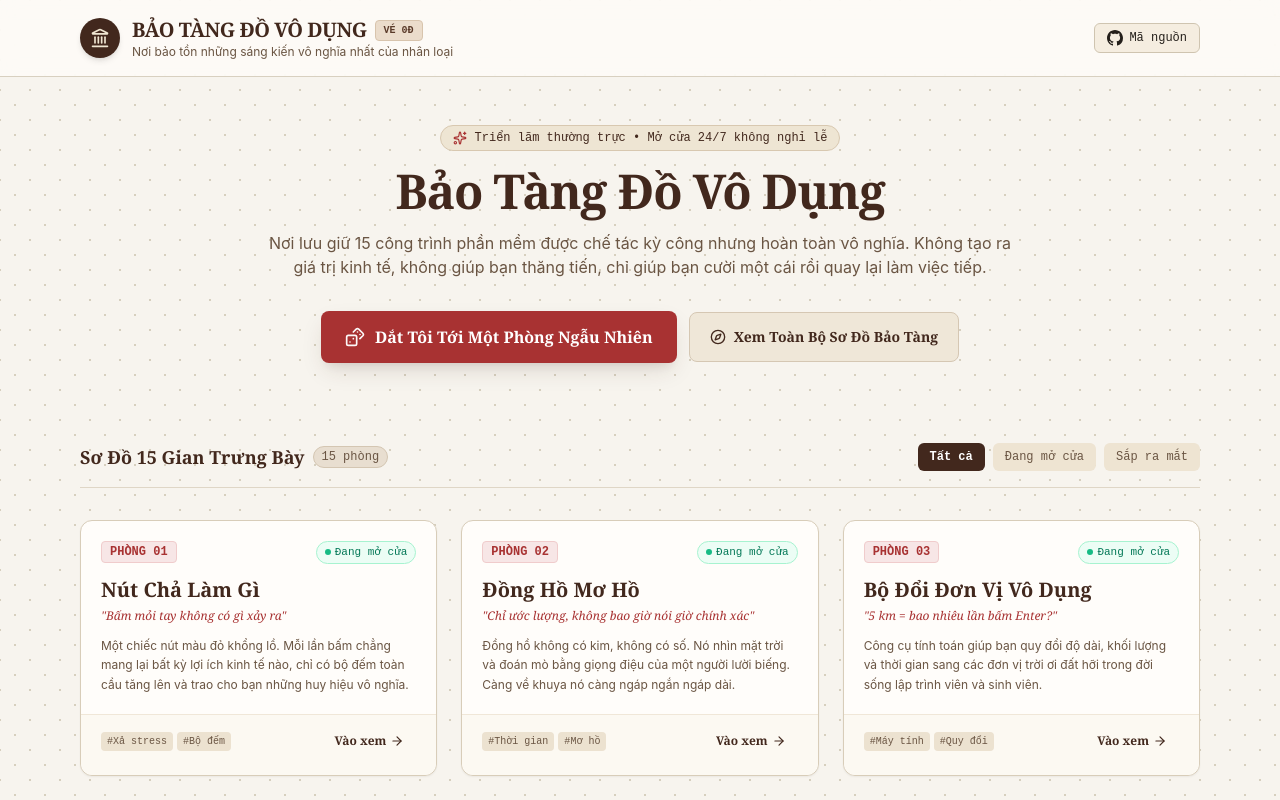
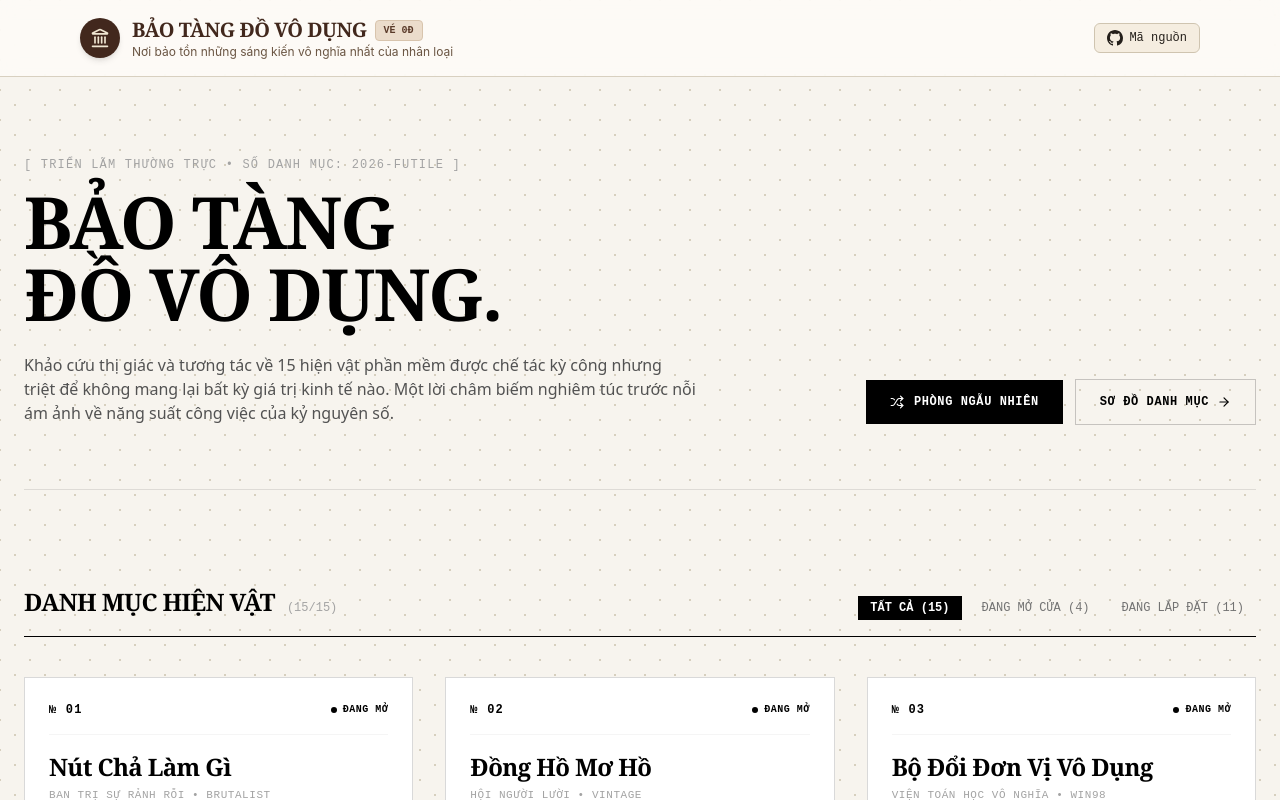
Before and after one commit to pie-12/useless-museum, a Next.js app: page / in a window 1280 px wide. Shown: the top 800 px of the page. Built offline with nearby package versions, Linux system fonts and the light colour scheme.

Commit message:
feat(ui): redesign museum lobby to minimalist high-end art gallery aesthetic

```diff
--- a/src/app/page.tsx
+++ b/src/app/page.tsx
@@ -4,14 +4,12 @@ import { useState } from "react";
 import Link from "next/link";
 import { useRouter } from "next/navigation";
 import { MUSEUM_ROOMS } from "@/config/rooms.config";
-import { Sparkles, Compass, DoorOpen, Hammer, Tag, ArrowRight, Dices } from "lucide-react";
+import { ArrowUpRight, ArrowRight, Shuffle } from "lucide-react";
 
-export default function MuseumLobby() {
+export default function EditorialMuseumLobby() {
   const router = useRouter();
-  const [filterCategory, setFilterCategory] = useState<string>("all");
   const [filterStatus, setFilterStatus] = useState<string>("all");
 
-  // Xử lý nút dịch chuyển ngẫu nhiên
   const handleRandomRoom = () => {
     const openRooms = MUSEUM_ROOMS.filter((r) => r.status === "open");
     if (openRooms.length === 0) return;
@@ -21,178 +19,169 @@ export default function MuseumLobby() {
   };
 
   const filteredRooms = MUSEUM_ROOMS.filter((room) => {
-    if (filterCategory !== "all" && room.category !== filterCategory) return false;
     if (filterStatus === "open" && room.status !== "open") return false;
     if (filterStatus === "coming-soon" && room.status === "open") return false;
     return true;
   });
 
   return (
-    <div className="max-w-6xl mx-auto px-4 py-8 sm:py-12">
-      {/* Tiền sảnh / Hero Section */}
-      <section className="text-center max-w-3xl mx-auto mb-12 sm:mb-16">
-        <div className="inline-flex items-center gap-2 px-3 py-1 rounded-full bg-[#eee5d3] border border-[#d8c8b0] text-xs font-mono text-museum-wood mb-4">
-          <Sparkles className="w-3.5 h-3.5 text-museum-stamp" />
-          <span>Triển lãm thường trực • Mở cửa 24/7 không nghỉ lễ</span>
+    <div className="max-w-7xl mx-auto px-4 sm:px-6 py-12 sm:py-20">
+      {/* Hero Exhibition Header */}
+      <section className="mb-16 sm:mb-24 border-b border-black/10 pb-12 sm:pb-16">
+        <div className="flex flex-col lg:flex-row lg:items-end justify-between gap-8">
+          <div className="max-w-3xl">
+            <p className="font-mono text-xs uppercase tracking-widest text-neutral-400 mb-3">
+              [ TRIỂN LÃM THƯỜNG TRỰC • SỐ DANH MỤC: 2026-FUTILE ]
+            </p>
+            <h1 className="font-serif font-black text-4xl sm:text-6xl lg:text-7xl tracking-tight text-black leading-[1.05] uppercase">
+              Bảo Tàng <br />
+              Đồ Vô Dụng.
+            </h1>
+            <p className="mt-6 text-neutral-600 text-sm sm:text-base leading-relaxed max-w-2xl font-sans">
+              Khảo cứu thị giác và tương tác về 15 hiện vật phần mềm được chế tác kỳ công nhưng triệt để không mang lại bất kỳ giá trị kinh tế nào.
+              Một lời châm biếm nghiêm túc trước nỗi ám ảnh về năng suất công việc của kỷ nguyên số.
+            </p>
           </div>
 
-        <h1 className="font-serif font-black text-3xl sm:text-5xl tracking-tight text-museum-wood leading-tight mb-4">
-          Bảo Tàng Đồ Vô Dụng
-        </h1>
-
-        <p className="text-museum-sepia text-sm sm:text-base leading-relaxed mb-8">
-          Nơi lưu giữ 15 công trình phần mềm được chế tác kỳ công nhưng hoàn toàn vô nghĩa.
-          Không tạo ra giá trị kinh tế, không giúp bạn thăng tiến, chỉ giúp bạn cười một cái rồi quay lại làm việc tiếp.
-        </p>
-
-        {/* Nút bấm chủ đạo: Dắt tôi đến phòng ngẫu nhiên */}
-        <div className="flex flex-col sm:flex-row items-center justify-center gap-3">
+          {/* Quick Actions */}
+          <div className="flex flex-col sm:flex-row items-stretch sm:items-center gap-3">
             <button
               onClick={handleRandomRoom}
-            className="w-full sm:w-auto px-6 py-3.5 rounded-lg bg-museum-stamp hover:bg-[#8f2727] text-white font-serif font-bold text-base flex items-center justify-center gap-2.5 shadow-ticket transition-all hover:scale-105 active:scale-95"
+              className="px-6 py-3.5 bg-black text-white hover:bg-neutral-800 text-xs font-mono uppercase tracking-wider font-semibold flex items-center justify-center gap-2.5 transition-all group"
             >
-            <Dices className="w-5 h-5 animate-pulse" />
-            <span>Dắt Tôi Tới Một Phòng Ngẫu Nhiên</span>
+              <Shuffle className="w-3.5 h-3.5 group-hover:rotate-180 transition-transform duration-500" />
+              <span>Phòng Ngẫu Nhiên</span>
             </button>
-
             <a
-            href="#room-list"
-            className="w-full sm:w-auto px-5 py-3.5 rounded-lg bg-[#efe7d8] hover:bg-[#e4dac7] text-museum-wood border border-[#d5c7b3] font-serif text-sm font-semibold flex items-center justify-center gap-2 transition-colors"
+              href="#exhibits"
+              className="px-6 py-3.5 border border-black/20 hover:border-black text-black text-xs font-mono uppercase tracking-wider font-semibold flex items-center justify-center gap-2 transition-colors"
             >
-            <Compass className="w-4 h-4" />
-            <span>Xem Toàn Bộ Sơ Đồ Bảo Tàng</span>
+              <span>Sơ Đồ Danh Mục</span>
+              <ArrowRight className="w-3.5 h-3.5" />
             </a>
+          </div>
         </div>
       </section>
 
-      {/* Thanh bộ lọc danh mục */}
-      <div id="room-list" className="pt-4 mb-8">
-        <div className="flex flex-wrap items-center justify-between gap-4 pb-4 border-b border-[#dfd6c6]">
-          <div className="flex items-center gap-2">
-            <span className="font-serif font-bold text-museum-wood text-lg">
-              Sơ Đồ 15 Gian Trưng Bày
-            </span>
-            <span className="text-xs font-mono bg-[#e8ded0] text-museum-sepia px-2 py-0.5 rounded-full border border-[#d4c6b2]">
-              {filteredRooms.length} phòng
+      {/* Exhibition Grid Controls */}
+      <div id="exhibits" className="mb-10 flex flex-wrap items-baseline justify-between gap-4 border-b border-black pb-4">
+        <div className="flex items-baseline gap-3">
+          <h2 className="font-serif font-black text-2xl text-black uppercase tracking-tight">
+            Danh Mục Hiện Vật
+          </h2>
+          <span className="font-mono text-xs text-neutral-400">
+            ({filteredRooms.length}/15)
           </span>
         </div>
 
+        {/* Filter Tabs */}
         <div className="flex items-center gap-2 text-xs font-mono">
           <button
             onClick={() => setFilterStatus("all")}
-              className={`px-3 py-1.5 rounded-md transition-colors ${
+            className={`px-3 py-1 transition-colors ${
               filterStatus === "all"
-                  ? "bg-museum-wood text-white font-bold"
-                  : "bg-[#eee4d2] text-museum-sepia hover:bg-[#e3d7c3]"
+                ? "bg-black text-white font-bold"
+                : "text-neutral-500 hover:text-black"
             }`}
           >
-              Tất cả
+            TẤT CẢ ({MUSEUM_ROOMS.length})
           </button>
           <button
             onClick={() => setFilterStatus("open")}
-              className={`px-3 py-1.5 rounded-md transition-colors ${
+            className={`px-3 py-1 transition-colors ${
               filterStatus === "open"
-                  ? "bg-emerald-800 text-white font-bold"
-                  : "bg-[#eee4d2] text-museum-sepia hover:bg-[#e3d7c3]"
+                ? "bg-black text-white font-bold"
+                : "text-neutral-500 hover:text-black"
             }`}
           >
-              Đang mở cửa
+            ĐANG MỞ CỬA ({MUSEUM_ROOMS.filter((r) => r.status === "open").length})
           </button>
           <button
             onClick={() => setFilterStatus("coming-soon")}
-              className={`px-3 py-1.5 rounded-md transition-colors ${
+            className={`px-3 py-1 transition-colors ${
               filterStatus === "coming-soon"
-                  ? "bg-amber-800 text-white font-bold"
-                  : "bg-[#eee4d2] text-museum-sepia hover:bg-[#e3d7c3]"
+                ? "bg-black text-white font-bold"
+                : "text-neutral-500 hover:text-black"
             }`}
           >
-              Sắp ra mắt
+            ĐANG LẮP ĐẶT ({MUSEUM_ROOMS.filter((r) => r.status !== "open").length})
           </button>
         </div>
       </div>
-      </div>
 
-      {/* Lưới các phòng triển lãm */}
-      <div className="grid grid-cols-1 md:grid-cols-2 lg:grid-cols-3 gap-6">
+      {/* Minimalist Gallery Placards Grid */}
+      <div className="grid grid-cols-1 md:grid-cols-2 lg:grid-cols-3 gap-8">
         {filteredRooms.map((room) => {
           const isOpen = room.status === "open";
 
           return (
-            <div
+            <article
               key={room.id}
-              className={`relative flex flex-col justify-between rounded-xl border transition-all duration-300 ${
+              className={`group flex flex-col justify-between p-6 border transition-all duration-300 relative ${
                 isOpen
-                  ? "bg-[#fffdfa] border-[#d8cdb9] shadow-sm hover:shadow-ticket hover:-translate-y-1 hover:border-[#bfae95]"
-                  : "bg-[#f5ede2]/60 border-[#ded3c2] opacity-80"
+                  ? "border-black/15 hover:border-black bg-white"
+                  : "border-dashed border-neutral-300 bg-neutral-50/50 opacity-70"
               }`}
             >
-              {/* Header của thẻ phòng */}
-              <div className="p-5 pb-3">
-                <div className="flex items-center justify-between gap-2 mb-3">
-                  <span className="font-mono text-xs font-bold text-museum-stamp px-2 py-0.5 rounded bg-[#f7e6e6] border border-[#f0cccc]">
-                    PHÒNG {room.roomNumber < 10 ? `0${room.roomNumber}` : room.roomNumber}
+              {/* Placard Meta Header */}
+              <div>
+                <div className="flex items-baseline justify-between font-mono text-xs pb-4 mb-4 border-b border-neutral-100">
+                  <span className="font-bold text-black tracking-widest">
+                    № {room.roomNumber < 10 ? `0${room.roomNumber}` : room.roomNumber}
                   </span>
-
-                  <span
-                    className={`text-[11px] font-mono px-2 py-0.5 rounded-full flex items-center gap-1 ${
-                      isOpen
-                        ? "bg-emerald-50 text-emerald-700 border border-emerald-200"
-                        : "bg-amber-50 text-amber-700 border border-amber-200"
-                    }`}
-                  >
+                  <span className="text-[10px] uppercase tracking-wider flex items-center gap-1.5">
                     {isOpen ? (
                       <>
-                        <span className="w-1.5 h-1.5 rounded-full bg-emerald-500 animate-pulse" />
-                        Đang mở cửa
+                        <span className="w-1.5 h-1.5 rounded-full bg-black" />
+                        <span className="text-black font-semibold">Đang mở</span>
                       </>
                     ) : (
                       <>
-                        <Hammer className="w-3 h-3" />
-                        Đang lắp đặt
+                        <span className="w-1.5 h-1.5 rounded-full bg-neutral-300" />
+                        <span className="text-neutral-400">Đang lưu kho</span>
                       </>
                     )}
                   </span>
                 </div>
 
-                <h3 className="font-serif font-black text-xl text-museum-wood mb-1">
+                {/* Exhibit Title */}
+                <h3 className="font-serif font-black text-2xl text-black tracking-tight mb-1 group-hover:underline">
                   {room.title}
                 </h3>
-                <p className="text-xs font-serif italic text-museum-stamp mb-3">
-                  "{room.subtitle}"
+
+                <p className="font-mono text-[11px] text-neutral-400 mb-4 uppercase tracking-wider">
+                  {room.author} • {room.styleTheme}
                 </p>
-                <p className="text-xs text-museum-sepia line-clamp-3 leading-relaxed">
+
+                {/* Conceptual blurb */}
+                <p className="text-xs text-neutral-600 leading-relaxed font-sans mb-6 line-clamp-3">
                   {room.description}
                 </p>
               </div>
 
-              {/* Footer của thẻ phòng */}
-              <div className="p-5 pt-3 border-t border-[#f0e7d8] mt-2 bg-[#fcf9f2] rounded-b-xl flex items-center justify-between gap-2">
-                <div className="flex flex-wrap gap-1">
-                  {room.tags.slice(0, 2).map((tag) => (
-                    <span
-                      key={tag}
-                      className="text-[10px] font-mono text-museum-sepia bg-[#ece2d0] px-1.5 py-0.5 rounded"
-                    >
-                      #{tag}
-                    </span>
+              {/* Placard Bottom Link */}
+              <div className="pt-4 border-t border-neutral-100 flex items-center justify-between font-mono text-xs">
+                <div className="flex gap-1.5 text-[10px] text-neutral-400">
+                  {room.tags.slice(0, 2).map((t) => (
+                    <span key={t}>#{t}</span>
                   ))}
                 </div>
 
                 {isOpen ? (
                   <Link
                     href={`/rooms/${room.id}`}
-                    className="inline-flex items-center gap-1 px-3 py-1.5 text-xs font-serif font-bold text-museum-wood hover:text-museum-stamp transition-colors group"
+                    className="inline-flex items-center gap-1 font-bold text-black hover:opacity-60 transition-opacity uppercase tracking-wider text-[11px]"
                   >
-                    <span>Vào xem</span>
-                    <ArrowRight className="w-3.5 h-3.5 group-hover:translate-x-1 transition-transform" />
+                    <span>Vào Xem</span>
+                    <ArrowUpRight className="w-3.5 h-3.5" />
                   </Link>
                 ) : (
-                  <span className="text-[11px] font-serif italic text-museum-sepia/70">
-                    Sắp khánh thành
+                  <span className="text-[10px] text-neutral-400 uppercase tracking-widest">
+                    Chờ duyệt
                   </span>
                 )}
               </div>
-            </div>
+            </article>
           );
         })}
       </div>
```
Lines whose indentation alone changed are shown as unchanged.
